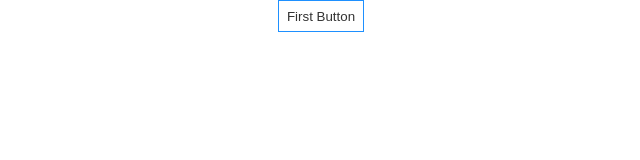
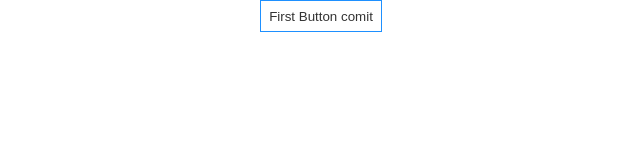
Before and after one commit to ArkadyChakhalyan/stock-spreadsheet, a React (Create React App) app: page / in a window 1280 px wide. Shown: the top 160 px of the page, without its empty margins (319-959 px from the left). Built offline with nearby package versions, Linux system fonts and the light colour scheme.

Commit message:
test commit

```diff
--- a/src/App.js
+++ b/src/App.js
@@ -6,6 +6,7 @@ function App() {
     <div className="App">
       <Button>
         First Button
+        comit
       </Button>
     </div>
   );
```
Also changed, not shown: 1 other file (tests, documents, lock files or other folders).
